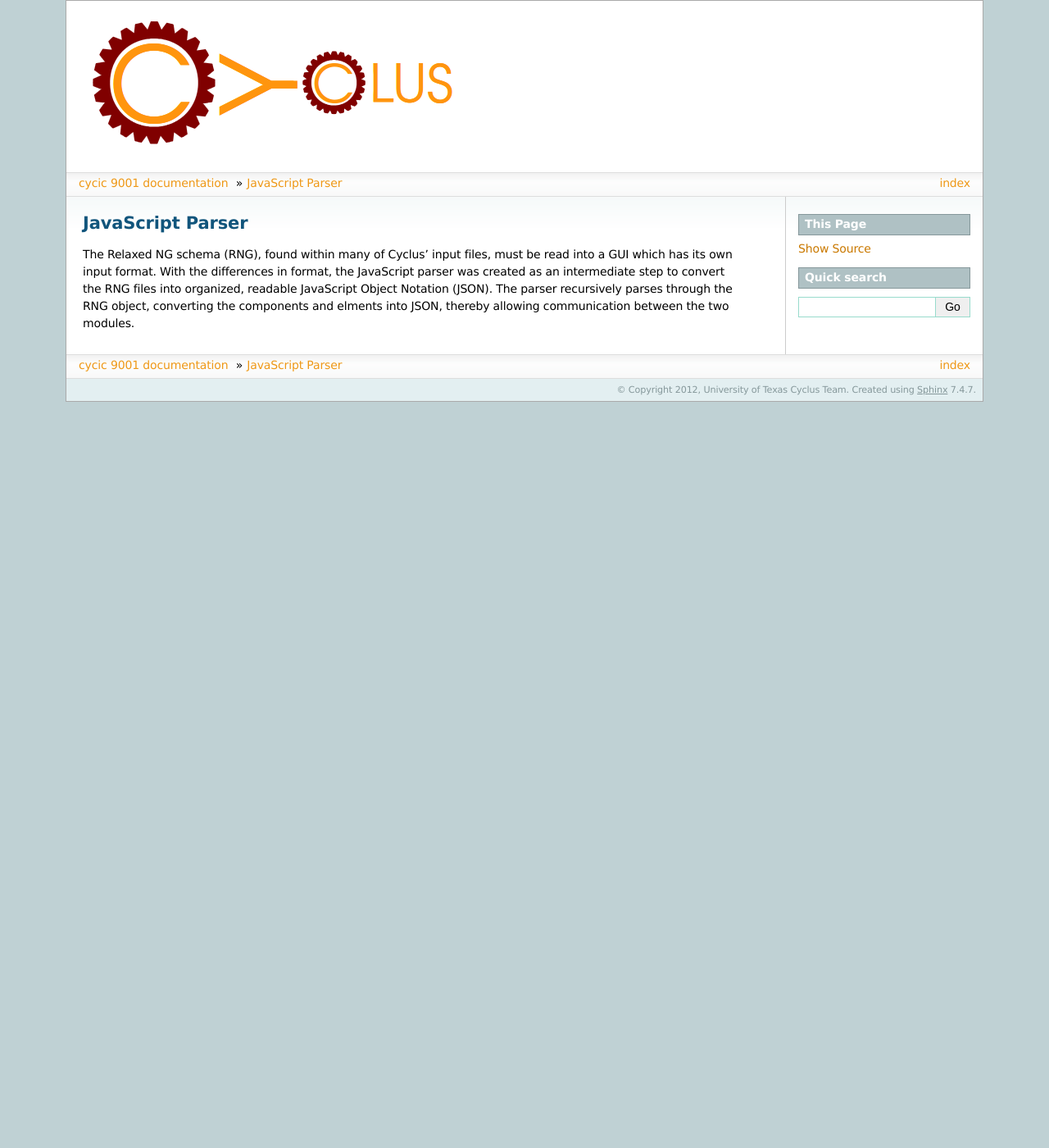
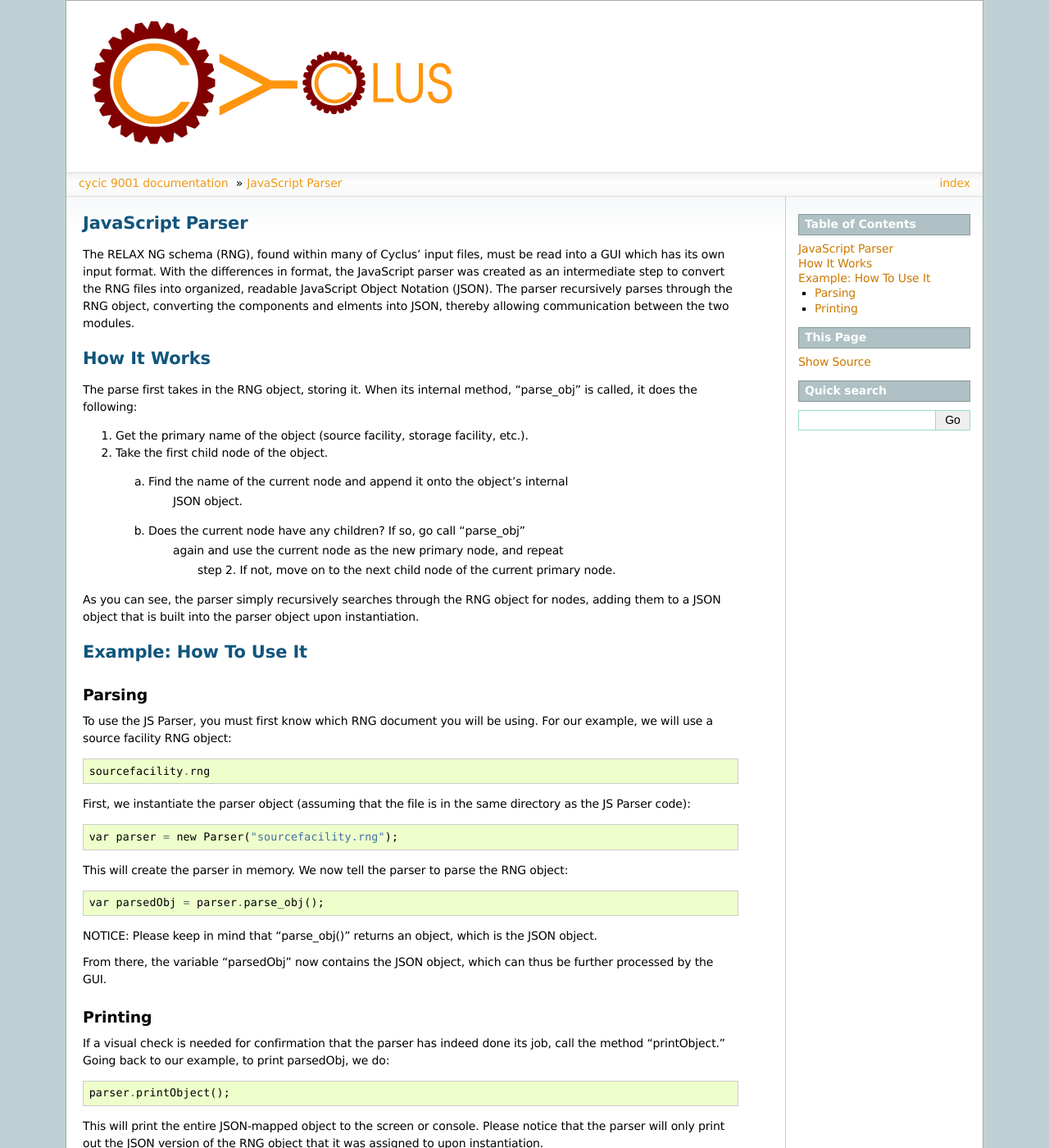
Before and after one commit to cyclus/cycic, a Sphinx documentation site: the page built from docs/js_parser.rst, in a window 1280 px wide and 1400 px high. Shown: the whole window at 82% size. Built offline with Sphinx 7.4.7, drawn with Linux system fonts in a browser that asks for light colours; formulas are drawn with MathJax 3.

Commit message:
Added more to documentation file.

```diff
--- a/docs/js_parser.rst
+++ b/docs/js_parser.rst
@@ -1,9 +1,68 @@
 JavaScript Parser
 =================
 
-The Relaxed NG schema (RNG), found within many of Cyclus' input files, must be read
+The RELAX NG schema (RNG), found within many of Cyclus' input files, must be read
 into a GUI which has its own input format.  With the differences in format,
 the JavaScript parser was created as an intermediate step to convert the RNG
 files into organized, readable JavaScript Object Notation (JSON).  The parser
 recursively parses through the RNG object, converting the components and elments
 into JSON, thereby allowing communication between the two modules.
+
+How It Works
+============
+
+The parse first takes in the RNG object, storing it.  When its internal method, \
+"parse_obj" is called, it does the following:
+
+1.  Get the primary name of the object (source facility, storage facility, etc.).
+
+2.  Take the first child node of the object.
+
+    a.  Find the name of the current node and append it onto the object's internal
+	    JSON object.
+
+    b.  Does the current node have any children?  If so, go call "parse_obj"
+	    again and use the current node as the new primary node, and repeat
+		step 2.  If not, move on to the next child node of the current primary
+		node.
+
+As you can see, the parser simply recursively searches through the RNG object
+for nodes, adding them to a JSON object that is built into the parser object
+upon instantiation.
+
+Example: How To Use It
+======================
+
+Parsing
+-------
+
+To use the JS Parser, you must first know which RNG document you will be using.
+For our example, we will use a source facility RNG object::
+
+    sourcefacility.rng
+
+First, we instantiate the parser object (assuming that the file is in the same
+directory as the JS Parser code)::
+
+    var parser = new Parser("sourcefacility.rng");
+
+This will create the parser in memory.  We now tell the parser to parse the RNG object::
+
+    var parsedObj = parser.parse_obj();
+
+NOTICE: Please keep in mind that "parse_obj()" returns an object, which is the JSON object.
+
+From there, the variable "parsedObj" now contains the JSON object, which can thus be
+further processed by the GUI.
+
+Printing
+--------
+
+If a visual check is needed for confirmation that the parser has indeed done its job,
+call the method "printObject."  Going back to our example, to print parsedObj, we do::
+
+    parser.printObject();
+
+This will print the entire JSON-mapped object to the screen or console.  Please notice
+that the parser will only print out the JSON version of the RNG object that it was
+assigned to upon instantiation.
```
